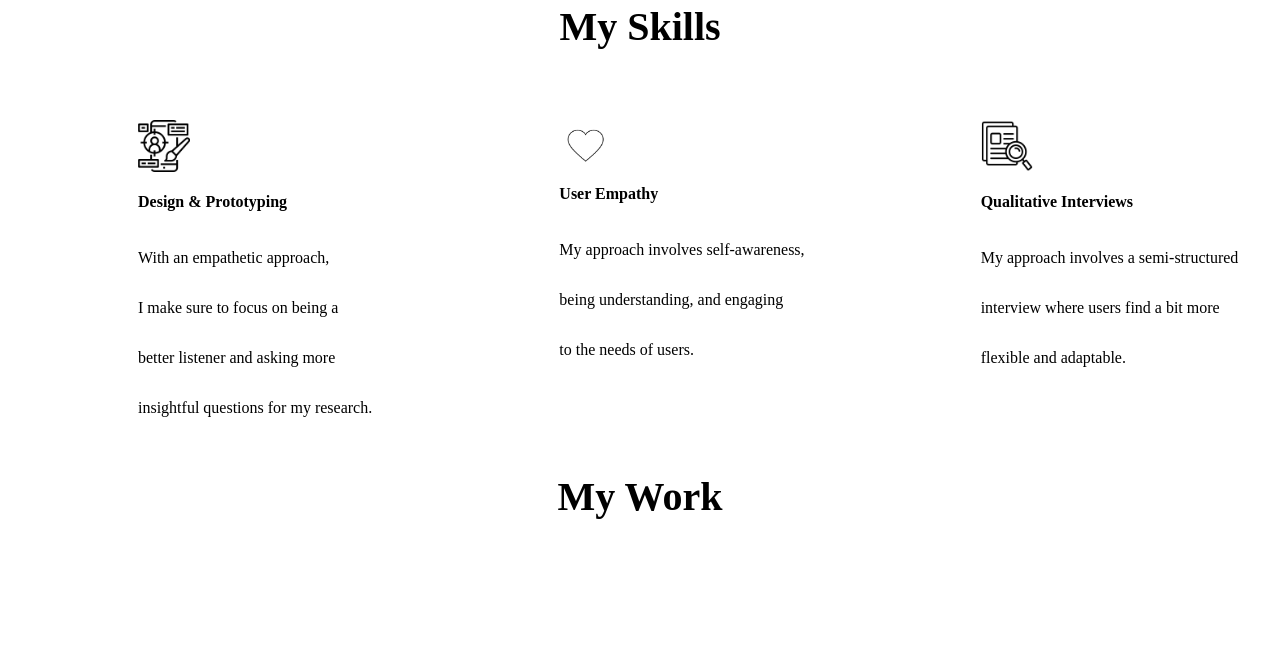
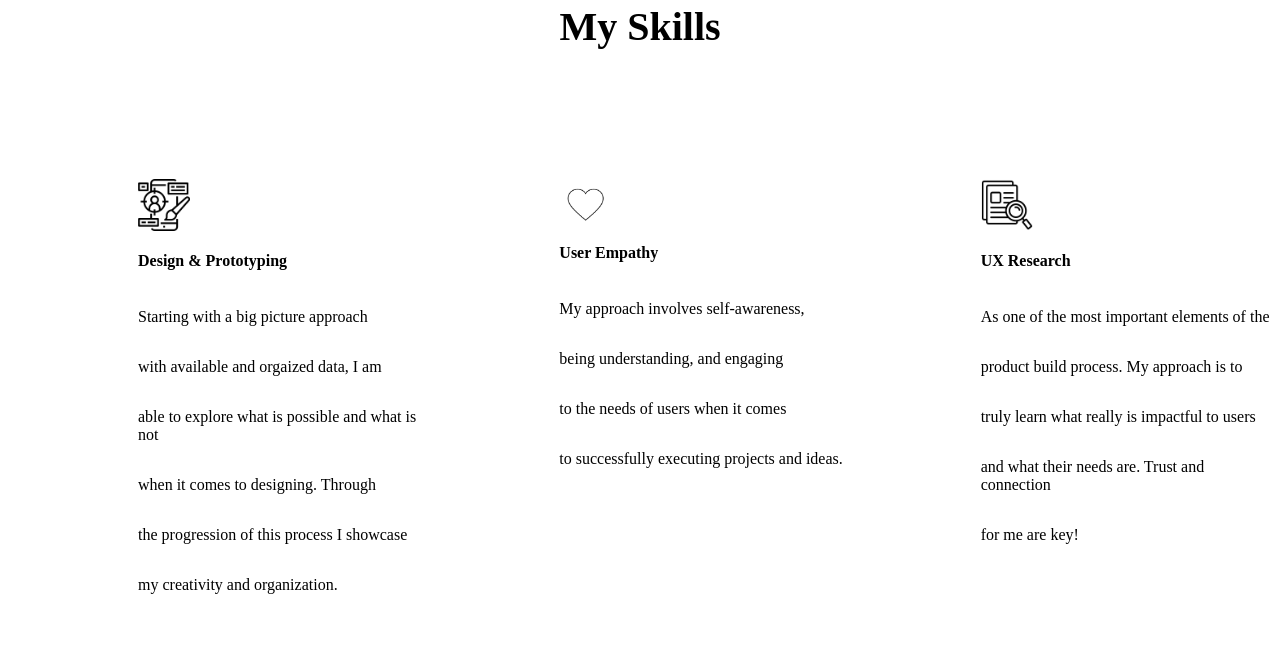
Before and after one commit to karenhassel/UX_UI_HW_19, a plain HTML site: page index.html in a window 1280 px wide. Shown: the part 889-1536 px from the top of the page. Drawn offline with nearby package versions, Linux system fonts and the light colour scheme.

Commit message:
Add files via upload

```diff
--- a/index.html
+++ b/index.html
@@ -45,10 +45,12 @@
   <div class="card1 div1">
     <img src="images/ui.png" alt="Research" style="width: 18%">
     <h4><b>Design & Prototyping</b></h4>
-    <p>With an empathetic approach,</p>
-    <p>I make sure to focus on being a</p>
-    <p>better listener and asking more</p>
-    <p>insightful questions for my research.</p>
+    <p>Starting with a big picture approach</p>
+    <p>with available and orgaized data, I am</p>
+    <p>able to explore what is possible and what is not</p>
+    <p>when it comes to designing. Through</p>
+    <p>the progression of this process I showcase</p>
+    <p>my creativity and organization.</p>
   </div>
 
   <div class="card2 div1">
@@ -56,15 +58,19 @@
     <h4><b>User Empathy</b></h4>
     <p>My approach involves self-awareness,</p>
     <p>being understanding, and engaging</p>
-    <p>to the needs of users.</p>
+    <p>to the needs of users when it comes</p>
+    <p>to successfully executing projects and ideas.</p>
   </div>
 
   <div class="card3 div1">
     <img src="images/search.png" alt="Interview" style="width: 18%">
-    <h4><b>Qualitative Interviews</b></h4>
-    <p>My approach involves a semi-structured</p>
-    <p>interview where users find a bit more</p>
-    <p>flexible and adaptable.</p>
+    <h4><b>UX Research</b></h4>
+    <p>As one of the most important elements of the</p>
+    <p>product build process. My approach is to </p>
+    <p>truly learn what really is impactful to users</p>
+    <p>and what their needs are. Trust and connection</p>
+    <p>for me are key!</p>
+
   </div>
 
 </section>
```
